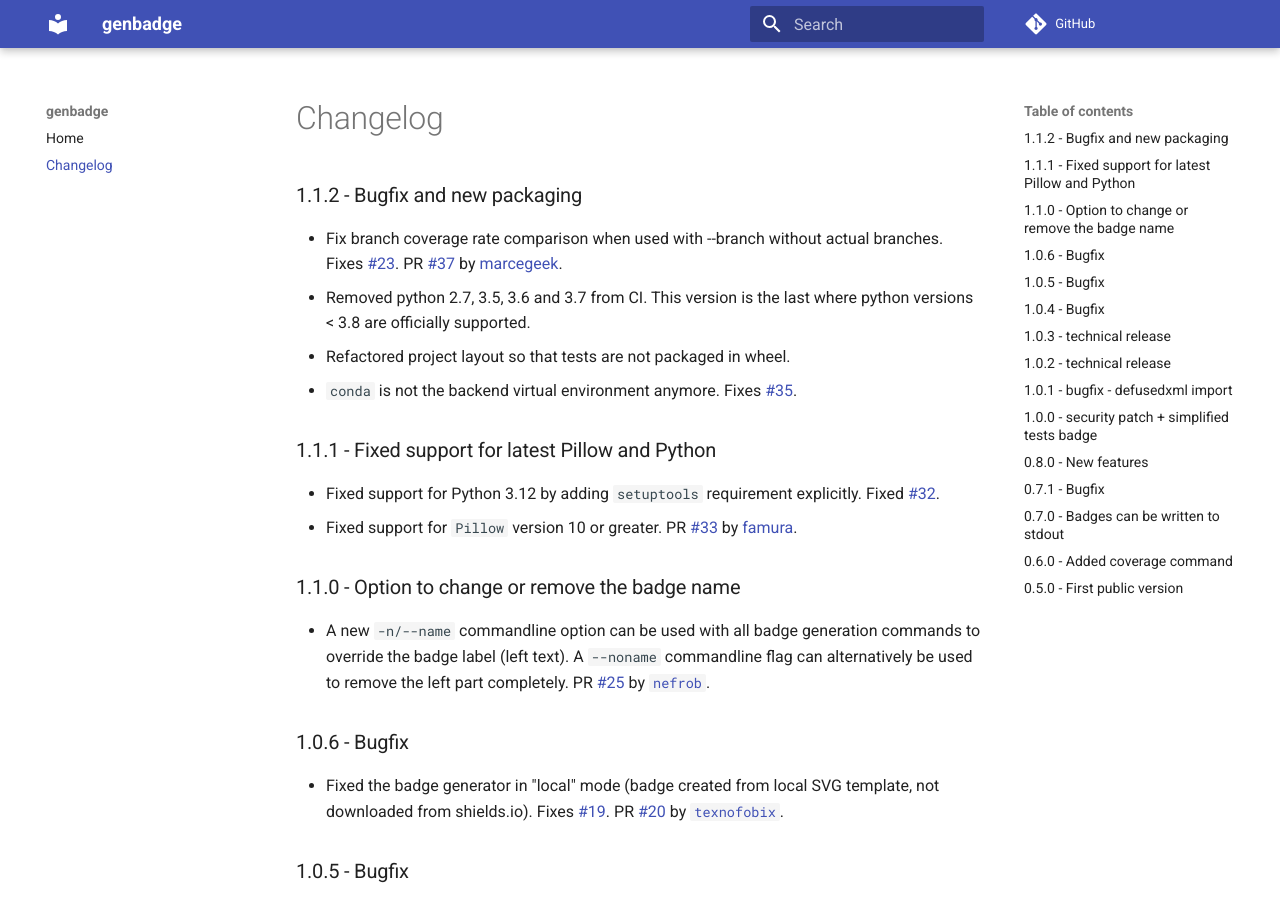
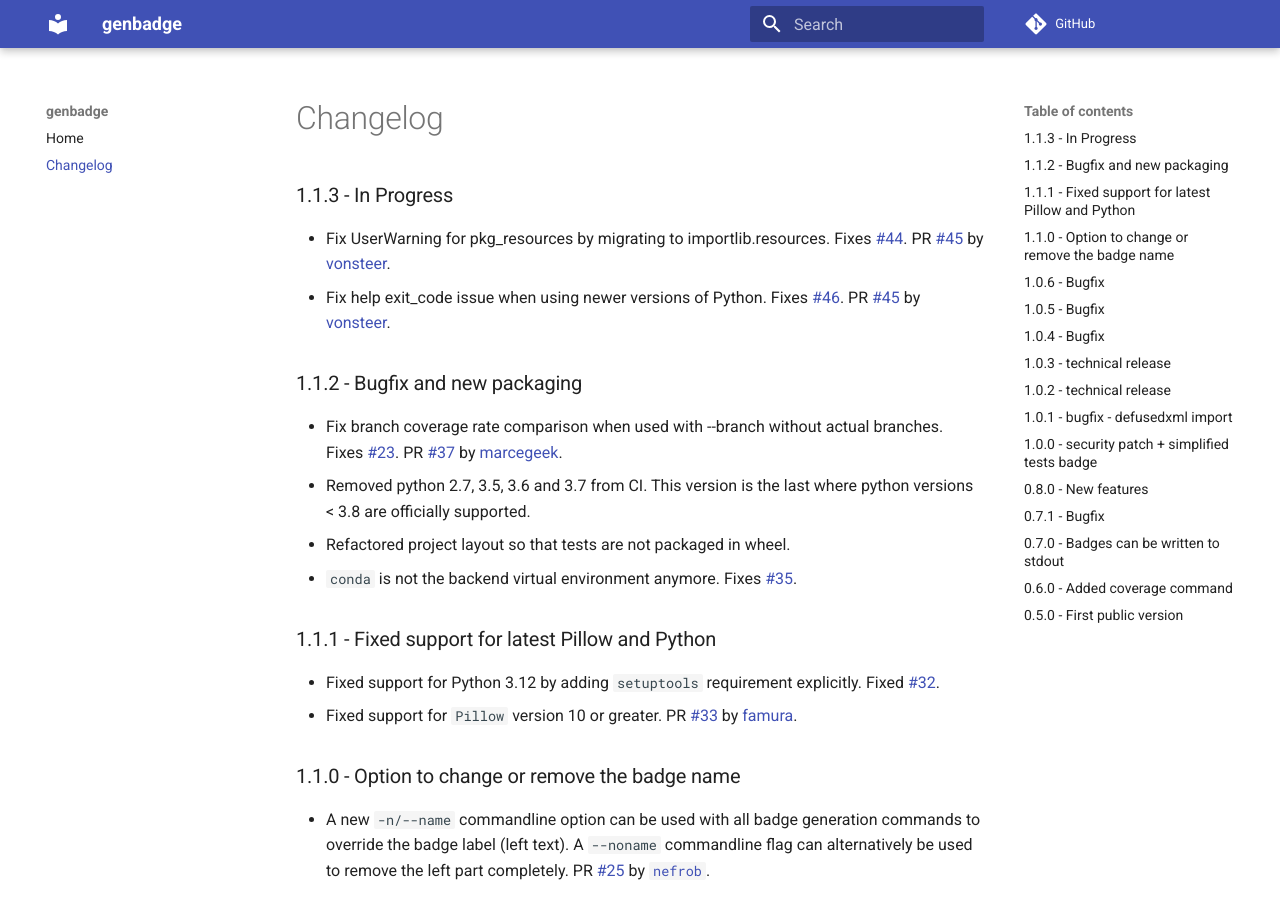
Before and after one commit to smarie/python-genbadge, an MkDocs documentation site: the page built from docs/changelog.md, in a window 1280 px wide and 900 px high. Built offline with MkDocs 1.6.1 and Material for MkDocs 9.7.7, drawn with Linux system fonts in a browser that asks for light colours; comment, search, counter and statistics services are not loaded.

Commit message:
update changelog

```diff
--- a/docs/changelog.md
+++ b/docs/changelog.md
@@ -1,4 +1,13 @@
 # Changelog
+
+### 1.1.3 - In Progress
+
+- Fix UserWarning for pkg_resources by migrating to importlib.resources. Fixes
+  [#44](https://github.com/smarie/python-genbadge/issues/44). PR
+  [#45](https://github.com/smarie/python-genbadge/pull/45) by [vonsteer](https://github.com/vonsteer).
+- Fix help exit_code issue when using newer versions of Python. Fixes
+  [#46](https://github.com/smarie/python-genbadge/issues/46). PR
+  [#45](https://github.com/smarie/python-genbadge/pull/45) by [vonsteer](https://github.com/vonsteer).
 
 ### 1.1.2 - Bugfix and new packaging
 
```
